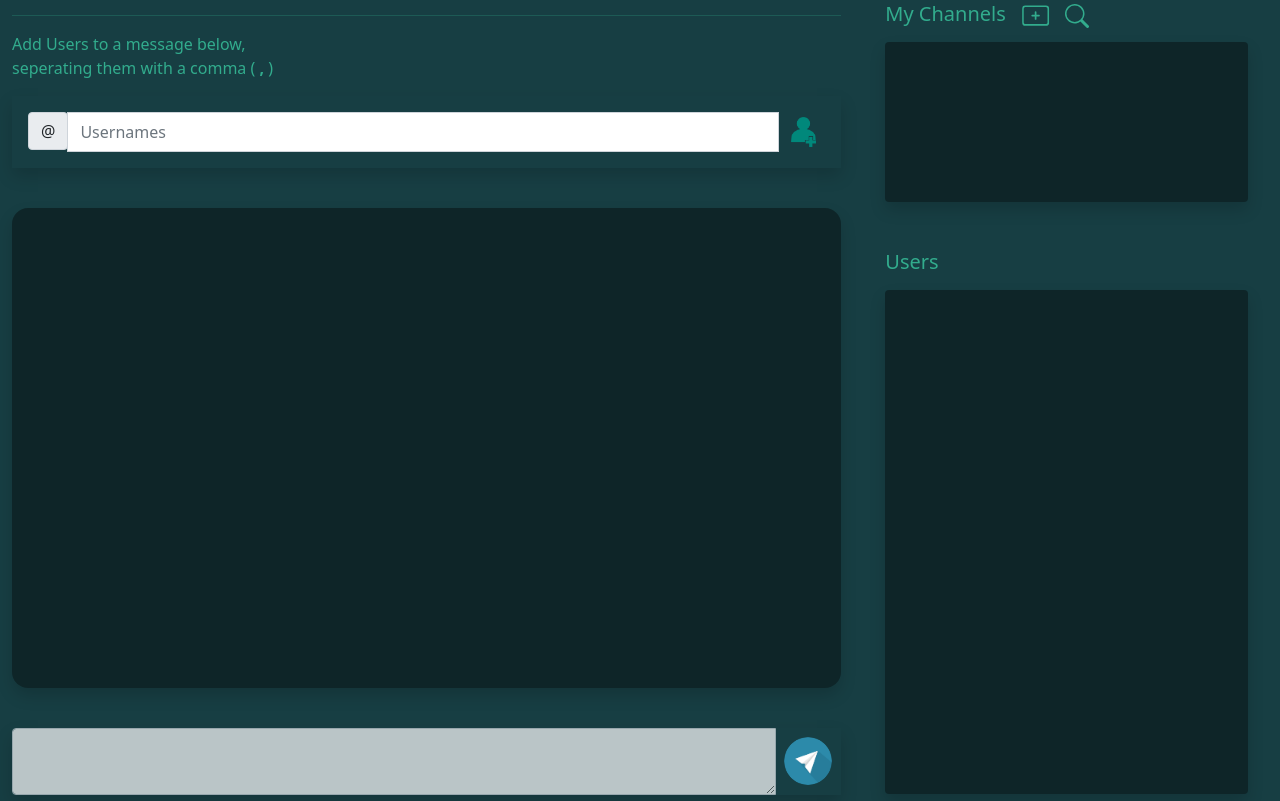
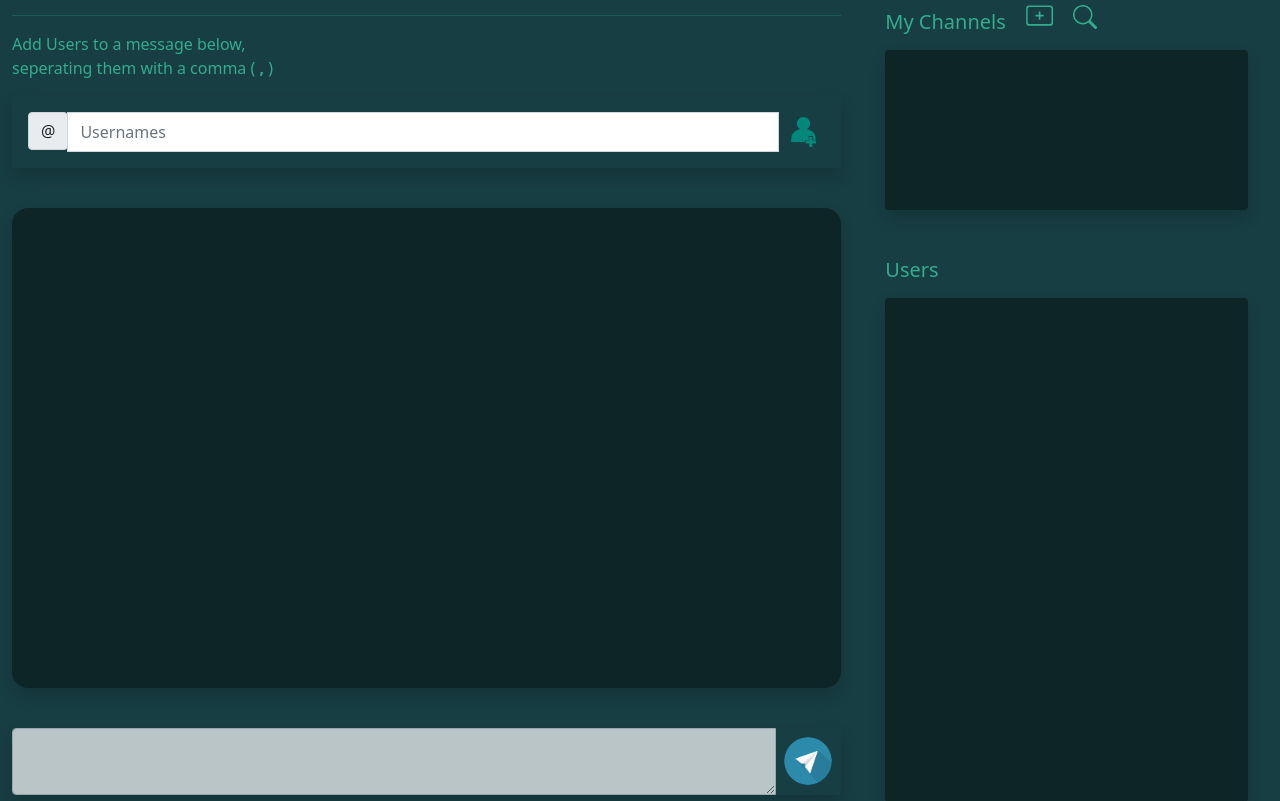
Before and after one commit to ckronber/chat-web-app, a Flask app: template website/templates/home.html in a window 1280 px wide. Shown: the part 126-927 px from the top of the page. Run offline with Flask 2, Linux system fonts and the light colour scheme; the template is opened without the code that fills it, so the values that code supplies are empty; some libraries are stand-ins or nearby versions.

Commit message:
changed some css formatting for making them flex when changing size of browser.

```diff
--- a/website/static/CSS/custom.css
+++ b/website/static/CSS/custom.css
@@ -287,7 +287,7 @@ body{
 /*=====================================================*/
 
 #channelAdd{
-    display:flex;
+    display:inline-flexbox;
     font-weight: bolder;
     width:auto;
     height:auto;
@@ -295,16 +295,16 @@ body{
 
 #chanText{
     width:auto;
-    display:inline-block;
+    display:inline-flex;
 }
 
 #addChan{
     margin-left:1rem;
     background: none;
     width: auto;
-    height:min-content;
+    height:max-content;
     transform: rotate(90deg);
-    display:inline-block;
+    display:inline-flex;
 }
 
 .addSign:hover{
@@ -319,7 +319,7 @@ body{
     background: none;
     width: auto;
     height:min-content;
-    display:inline-block;
+    display:inline-flex;
 }
 
 .searchChan:hover{
@@ -390,7 +390,7 @@ body{
 
 #topDiv{
     align-items: center;
-    display:inline-flexbox;
+    display:inline-flex;
 }
 
 /*=====================================================*/
--- a/website/templates/home.html
+++ b/website/templates/home.html
@@ -112,16 +112,17 @@
       </div>
       -->
 
-
       <!--Channel Section of the code-->
       <div id = "channelAdd">
         <h5 id = "chanText">My Channels</h5>
+        <!--Add Channel-->
         <div type ="button" id = "addChan" data-bs-toggle="modal" data-bs-target="#channelModal">
           <svg xmlns="http://www.w3.org/2000/svg" width="1.7rem" height="1.7rem" fill="currentColor" class="bi bi-file-plus addSign" viewBox="0 0 16 16">
             <path d="M8.5 6a.5.5 0 0 0-1 0v1.5H6a.5.5 0 0 0 0 1h1.5V10a.5.5 0 0 0 1 0V8.5H10a.5.5 0 0 0 0-1H8.5V6z"/>
             <path d="M2 2a2 2 0 0 1 2-2h8a2 2 0 0 1 2 2v12a2 2 0 0 1-2 2H4a2 2 0 0 1-2-2V2zm10-1H4a1 1 0 0 0-1 1v12a1 1 0 0 0 1 1h8a1 1 0 0 0 1-1V2a1 1 0 0 0-1-1z"/>
           </svg>
         </div>
+        <!--End of add channel section-->
         <!--Searching for Channels-->
         <div type = "button" id = "searchChan" data-bs-toggle="modal" data-bs-target="#channelSearch">
           <svg xmlns="http://www.w3.org/2000/svg" width="1.5rem" height="1.5rem" fill="currentColor" class="bi bi-search searchChan" viewBox="0 0 16 16">
@@ -129,7 +130,6 @@
           </svg>
         </div>
       </div>
-
       <!--End of channel Section of code-->
 
       <div>
```
Also changed, not shown: README.md, website/database.db.
